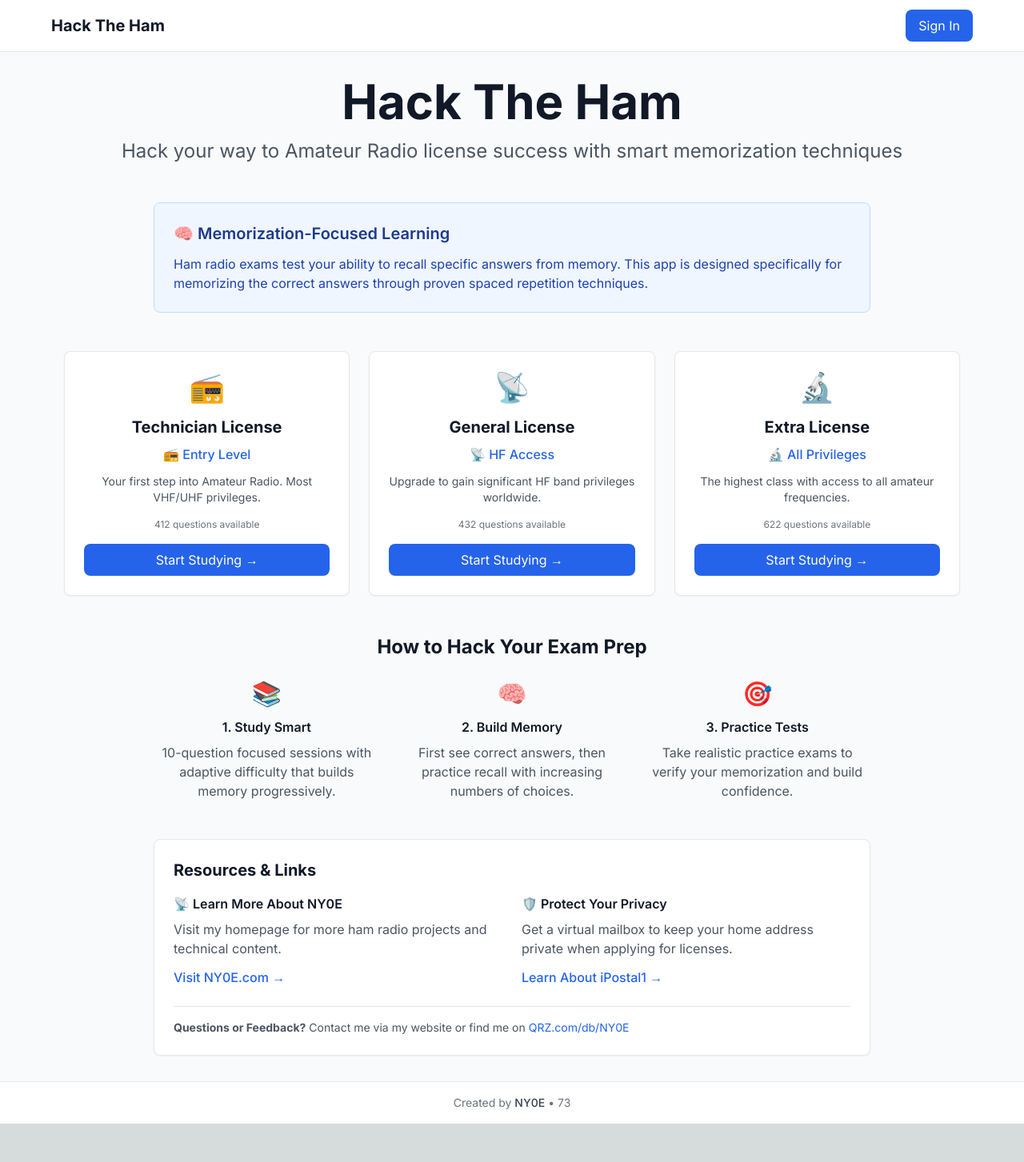
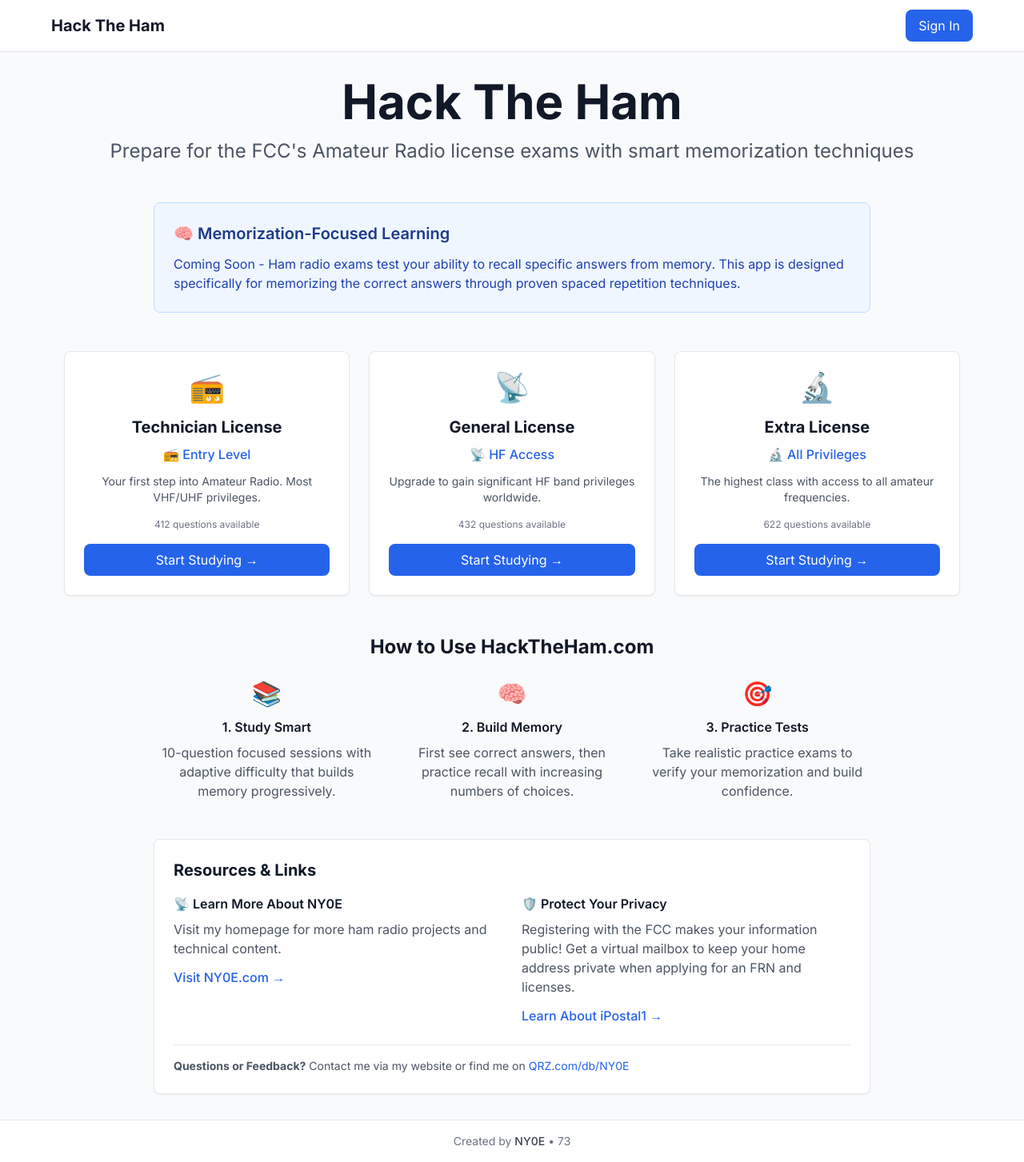
Before and after one commit to NY0E/QRZReady, a Next.js app: page / in a window 1280 px wide. Shown: the whole page at 80% size. Before the commit the page ends 1405 px from the top, so only its background shows below. Built offline with nearby package versions, Linux system fonts and the light colour scheme; no server answers.

Commit message:
Update page.tsx
Tweaking the copy on the home page

```diff
--- a/src/app/page.tsx
+++ b/src/app/page.tsx
@@ -10,7 +10,7 @@
             Hack The Ham
           </h1>
           <p className="text-xl md:text-2xl text-gray-600 mb-8">
-            Hack your way to Amateur Radio license success with smart memorization techniques
+            Prepare for the FCC's Amateur Radio license exams with smart memorization techniques
           </p>
         </div>
 
@@ -20,7 +20,7 @@
             🧠 Memorization-Focused Learning
           </h2>
           <p className="text-blue-800">
-            Ham radio exams test your ability to recall specific answers from memory. This app is designed
+            Coming Soon - Ham radio exams test your ability to recall specific answers from memory. This app is designed
             specifically for memorizing the correct answers through proven spaced repetition techniques.
           </p>
         </div>
@@ -56,7 +56,7 @@
         {/* How It Works */}
         <div className="max-w-4xl mx-auto mb-12">
           <h2 className="text-2xl font-bold text-gray-900 mb-6 text-center">
-            How to Hack Your Exam Prep
+            How to Use HackTheHam.com
           </h2>
           <div className="grid md:grid-cols-3 gap-6">
             <div className="text-center">
@@ -104,7 +104,7 @@
             <div>
               <h3 className="font-semibold text-gray-900 mb-2">🛡️ Protect Your Privacy</h3>
               <p className="text-gray-600 mb-3">
-                Get a virtual mailbox to keep your home address private when applying for licenses.
+                Registering with the FCC makes your information public! Get a virtual mailbox to keep your home address private when applying for an FRN and licenses.
               </p>
               <a
                 href="https://ipostal1.com/?ref=6716"
```
